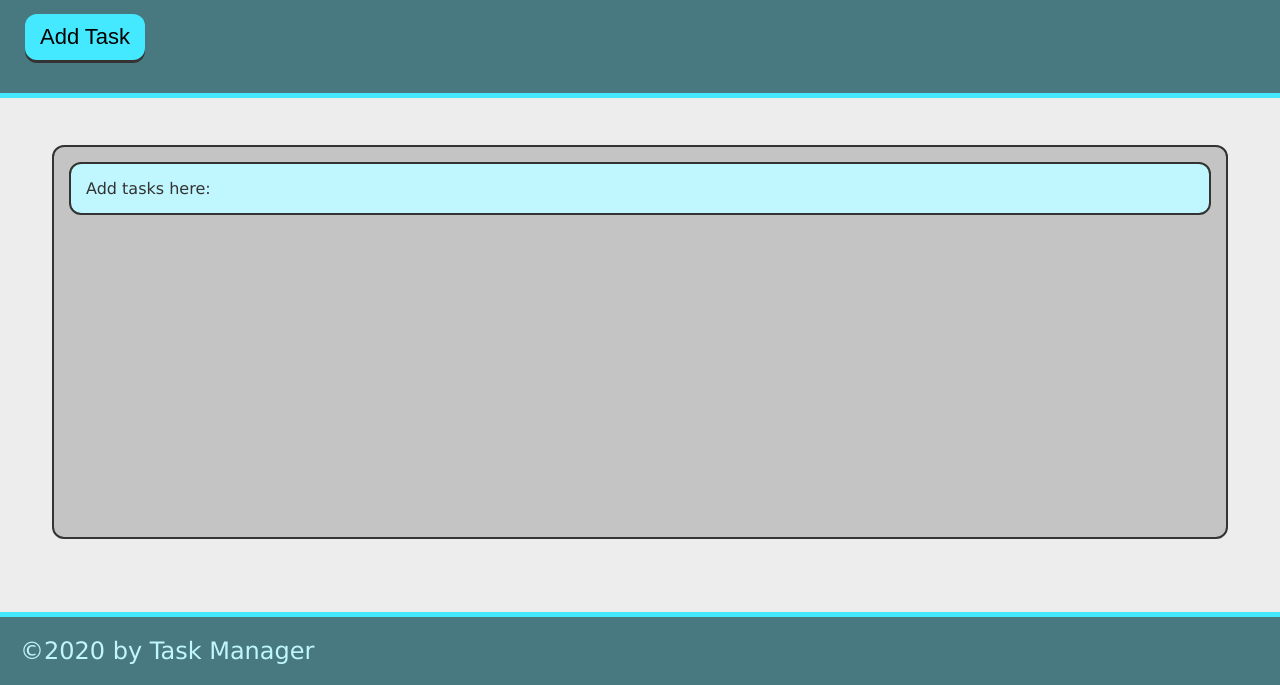
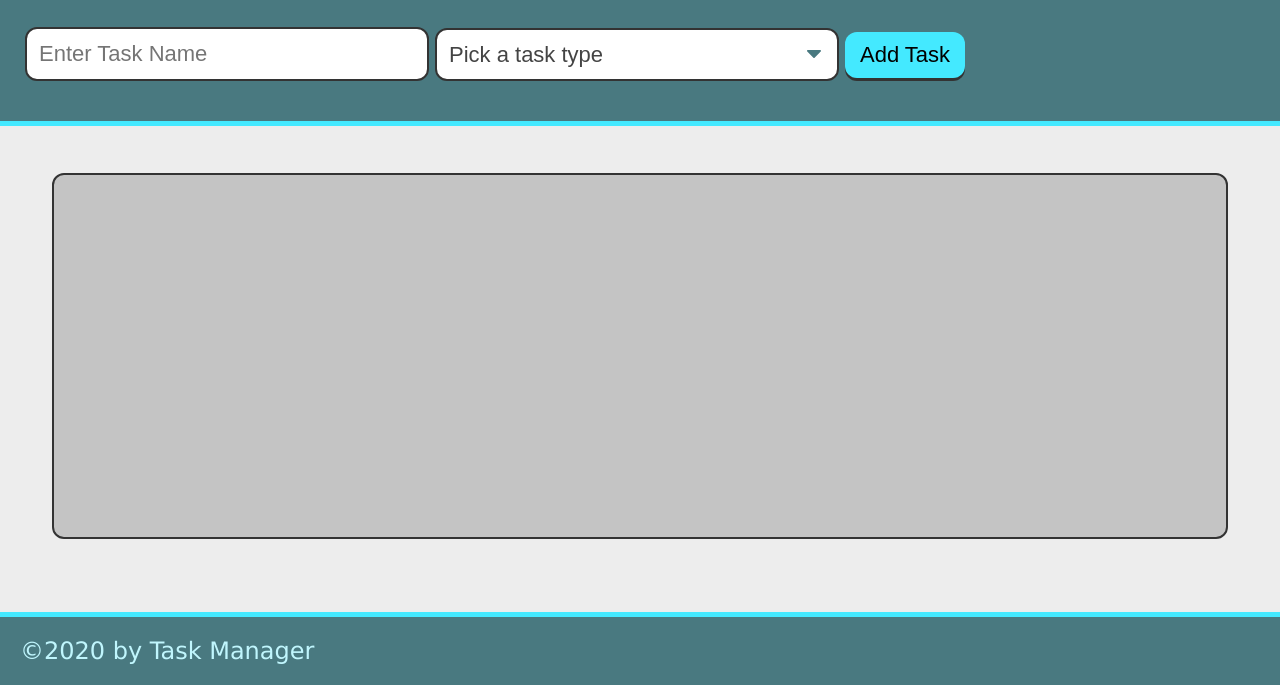
Before and after one commit to JacobRyanHanson/task-manager, a plain HTML site: page index.html in a window 1280 px wide. Shown: the part 115-800 px from the top of the page. Drawn offline with Linux system fonts and the light colour scheme.

Commit message:
Add select element to html

```diff
--- a/assets/css/style.css
+++ b/assets/css/style.css
@@ -185,7 +185,7 @@ footer {
 	background-image: url("../images/select-arrow.svg");
 	background-repeat: no-repeat, repeat;
 	background-position: right 0.7em top 50%, 0 0;
-	background-size: 0.65em auto, 100%;
+	background-size: 0.65em;
 }
 
 .select-status {
@@ -231,5 +231,4 @@ footer {
 	.task-list-wrapper {
 		flex-basis: 100%;
 	}
-
 }
--- a/index.html
+++ b/index.html
@@ -12,15 +12,28 @@
     <header>
         <h1 class="page-title">Task Manager</h1>
         <p>Click the button below to add a new task.</p>
-        <button class="btn" id="save-task">Add Task</button>
+        <form id="task-form">
+            <div class="form-group">
+                <input type="text" name="task-name" placeholder="Enter Task Name">
+            </div>
+            <div class="form-group">
+                <select name="task-type" class="select-dropdown">
+                    <option value="" disabled selected>Pick a task type</option>
+                    <option value="Print">Print</option>
+                    <option value="Web">Web</option>
+                    <option value="Mobile">Mobile</option>
+                </select>
+            </div>
+            <div class="form-group">
+                <button class="btn" id="save-task" type="submit">Add Task</button>
+            </div>
+        </form>
     </header>
 
     <main class="page-content">
         <section class="task-list-wrapper">
             <h2 class="list-title"></h2>
-            <ul class="task-list" id="tasks-to-do">
-                <li class="task-item">Add tasks here:</li>
-            </ul>
+            <ul class="task-list" id="tasks-to-do"></ul>
         </section>
     </main>
 
```
Also changed, not shown: assets/js/script.js (line endings or trailing spaces).
